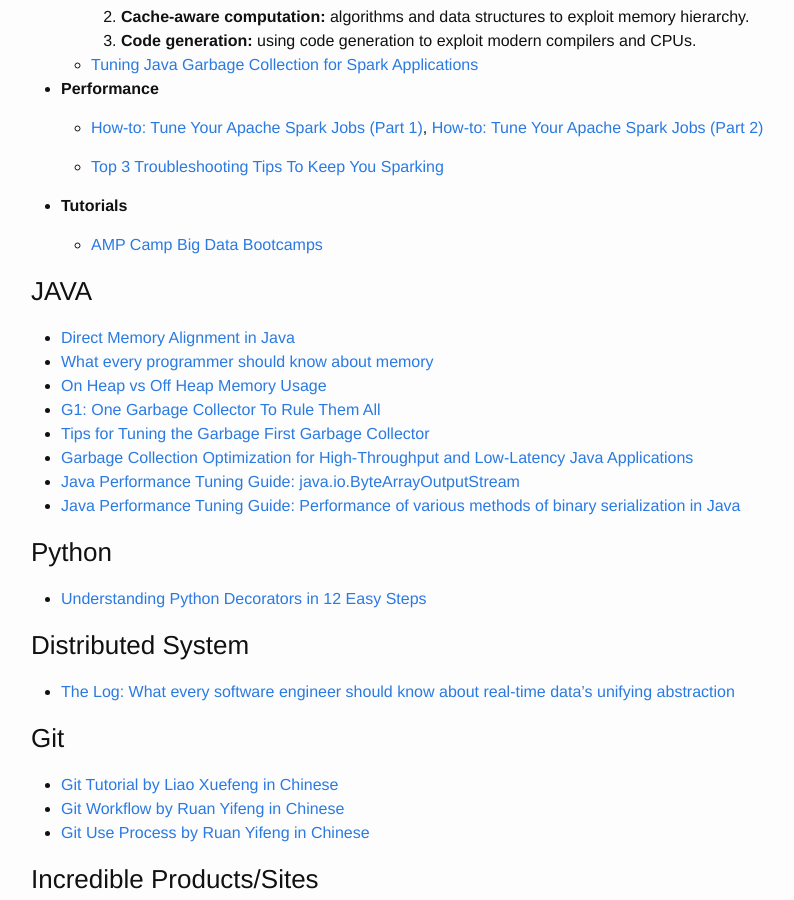
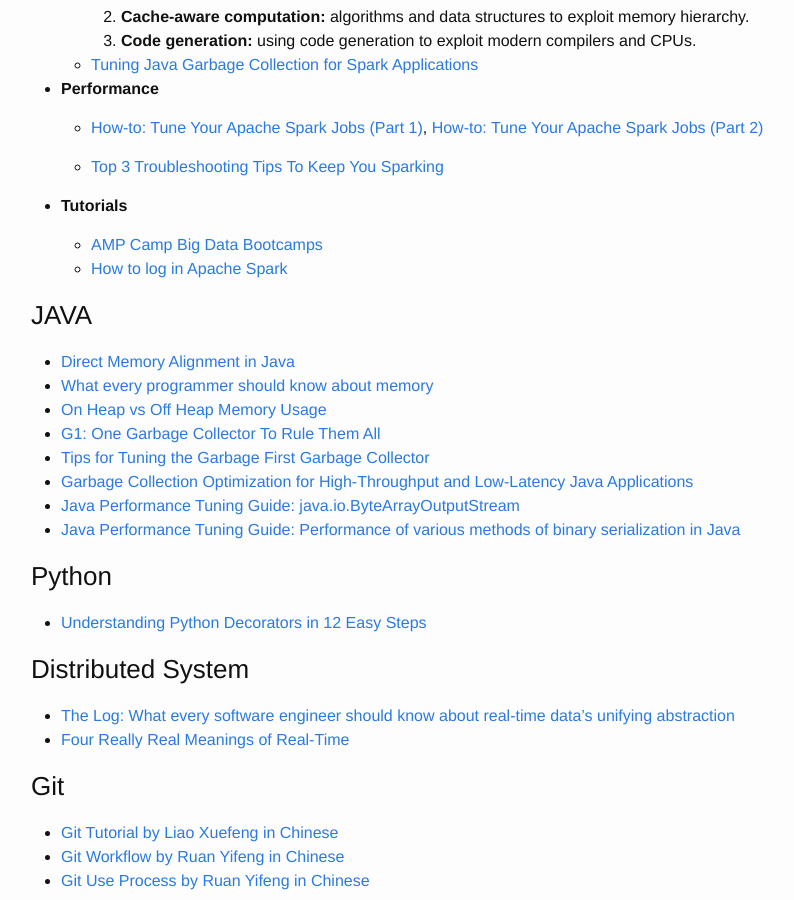
Before and after one commit to ambling/ambling.github.io, a Jekyll site: the page built from 00-recommands.md, in a window 1280 px wide and 900 px high, scrolled down 387 px. Shown: the whole window, without its empty margins (239-1033 px from the left). Built offline with Jekyll 4.4.1, drawn with Linux system fonts in a browser that asks for light colours.

Commit message:
add several articles

```diff
--- a/00-recommands.md
+++ b/00-recommands.md
@@ -25,6 +25,7 @@ permalink: /recommands/
 - **Tutorials**
 
     - [AMP Camp Big Data Bootcamps](http://ampcamp.berkeley.edu/big-data-mini-course/)
+	- [How to log in Apache Spark](https://medium.com/@anicolaspp/how-to-log-in-apache-spark-f4204fad78a#.sekwmyngq)
 
 ### JAVA
 - [Direct Memory Alignment in Java](http://psy-lob-saw.blogspot.jp/2013/01/direct-memory-alignment-in-java.html)
@@ -41,6 +42,7 @@ permalink: /recommands/
 
 ### Distributed System
 - [The Log: What every software engineer should know about real-time data's unifying abstraction](http://engineering.linkedin.com/distributed-systems/log-what-every-software-engineer-should-know-about-real-time-datas-unifying)
+- [Four Really Real Meanings of Real-Time](http://bigdatapage.com/4-really-real-meanings-of-real-time/)
 
 ### Git
 - [Git Tutorial by Liao Xuefeng in Chinese](http://www.liaoxuefeng.com/wiki/0013739516305929606dd18361248578c67b8067c8c017b000)
```
